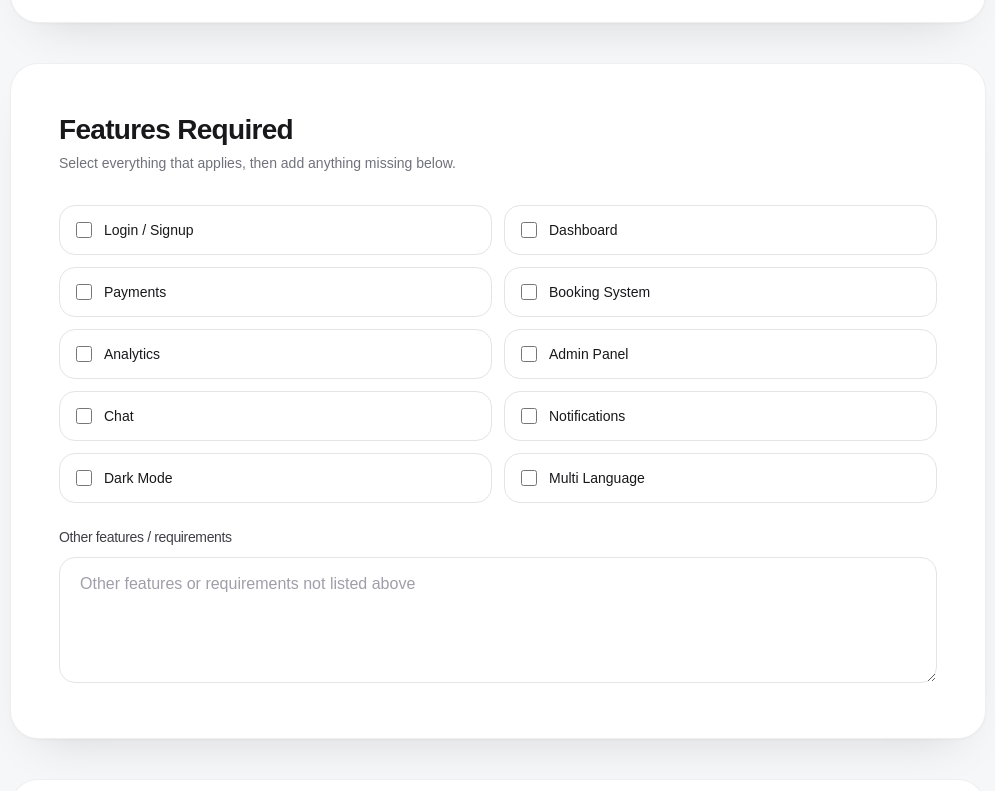
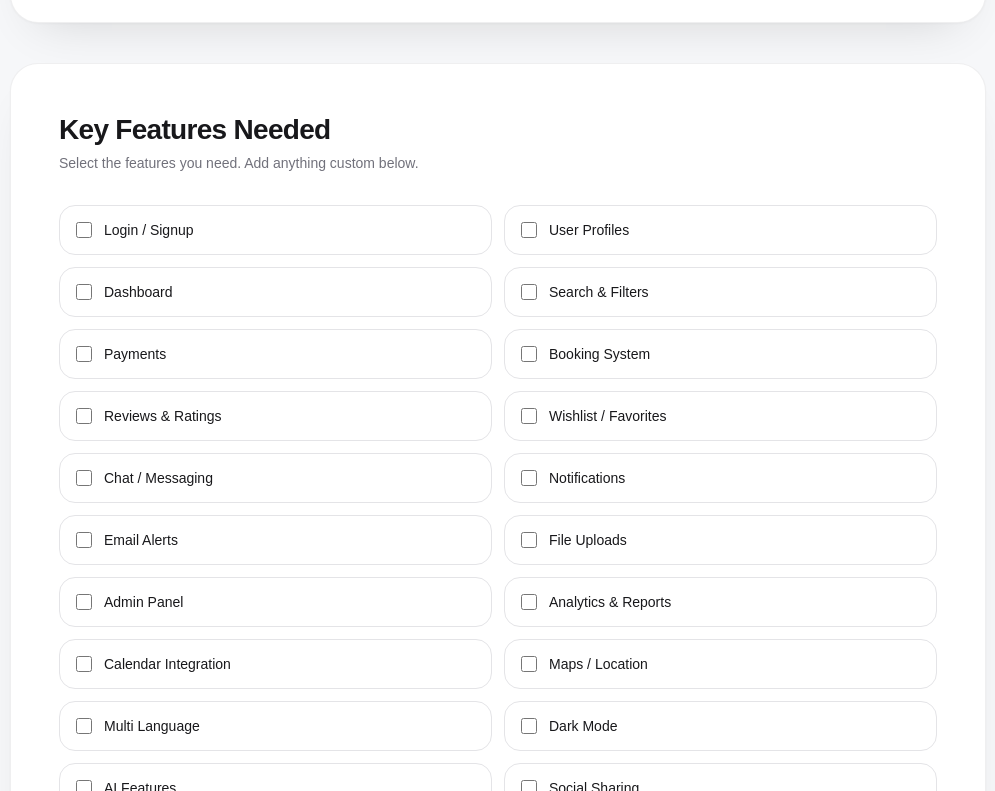
Before and after one commit to kartheepan06/ux-client-onboarding, a Next.js app: page / in a window 1280 px wide. Shown: the part 2229-3020 px from the top of the page, without its empty margins (142-1137 px from the left). Built offline with nearby package versions, Linux system fonts and the light colour scheme.

Commit message:
Require project type field

```diff
--- a/components/ClientOnboarding.tsx
+++ b/components/ClientOnboarding.tsx
@@ -482,24 +482,34 @@ export default function ClientOnboarding() {
 
           <section className={cardClass}>
             <div className="mb-8">
-              <h2 className={sectionTitleClass}>Features Required</h2>
+              <h2 className={sectionTitleClass}>Key Features Needed</h2>
               <p className={`mt-1.5 text-sm ${helperClass}`}>
-                Select everything that applies, then add anything missing below.
+                Select the features you need. Add anything custom below.
               </p>
             </div>
 
             <div className="grid md:grid-cols-2 gap-3">
               {[
                 "Login / Signup",
+                "User Profiles",
                 "Dashboard",
+                "Search & Filters",
                 "Payments",
                 "Booking System",
-                "Analytics",
+                "Reviews & Ratings",
+                "Wishlist / Favorites",
+                "Chat / Messaging",
+                "Notifications",
+                "Email Alerts",
+                "File Uploads",
                 "Admin Panel",
-                "Chat",
-                "Notifications",
+                "Analytics & Reports",
+                "Calendar Integration",
+                "Maps / Location",
+                "Multi Language",
                 "Dark Mode",
-                "Multi Language",
+                "AI Features",
+                "Social Sharing",
               ].map((item) => (
                 <label key={item} className={checkboxLabelClass}>
                   <input type="checkbox" name="features" value={item} className="h-4 w-4" />
```
